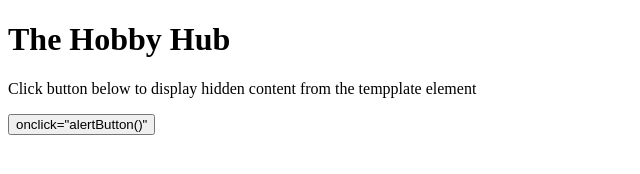
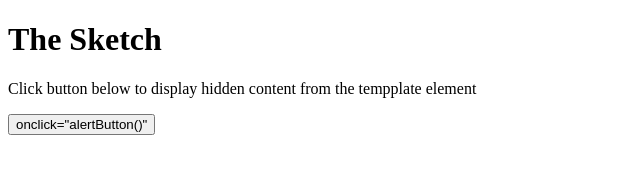
Before and after one commit to XanderHenrik/XanderHenrik.github.io, a plain HTML site: page index.html in a window 1280 px wide. Shown: the whole page, without its empty margins (0-640 px from the left). Drawn offline with Linux system fonts and the light colour scheme.

Commit message:
Update index.html

```diff
--- a/index.html
+++ b/index.html
@@ -7,7 +7,7 @@
 </head>
 
 <body>
-    <h1>The Hobby Hub</h1>
+    <h1>The Sketch</h1>
 
     <p>Click button below to display hidden content from the tempplate element</p>
 
```
